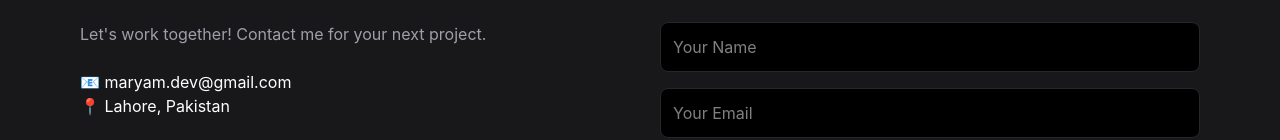
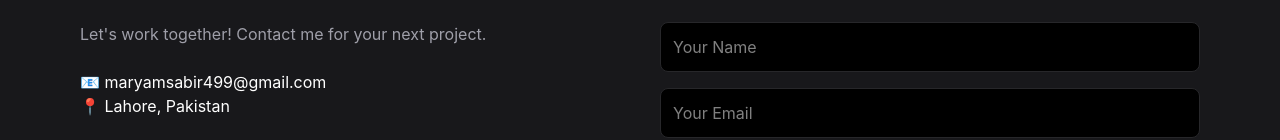
Before and after one commit to maryamsabir-499/maryam.portfolio, a React (Vite) app: page / in a window 1280 px wide. Shown: the part 1736-1876 px from the top of the page. Built offline with nearby package versions, Linux system fonts and the light colour scheme.

Commit message:
Update App.jsx

```diff
--- a/src/App.jsx
+++ b/src/App.jsx
@@ -79,9 +79,9 @@ function App() {
         <div className="grid md:grid-cols-2 gap-10">
           <div>
             <p className="text-zinc-400 mb-4">Let's work together! Contact me for your next project.</p>
-            <p className="mt-6">📧 maryam.dev@gmail.com</p>
+            <p className="mt-6">📧 maryamsabir499@gmail.com</p>
             <p>📍 Lahore, Pakistan</p>
-            <a href="https://wa.me/923000000000" className="inline-block mt-6 bg-green-500 text-white px-8 py-3 rounded-full">WhatsApp Me</a>
+            <a href="https://wa.me/923084149230" className="inline-block mt-6 bg-green-500 text-white px-8 py-3 rounded-full">WhatsApp Me</a>
           </div>
           <form className="flex flex-col gap-4">
             <input placeholder="Your Name" className="bg-black border border-zinc-800 p-3 rounded-lg" />
```
